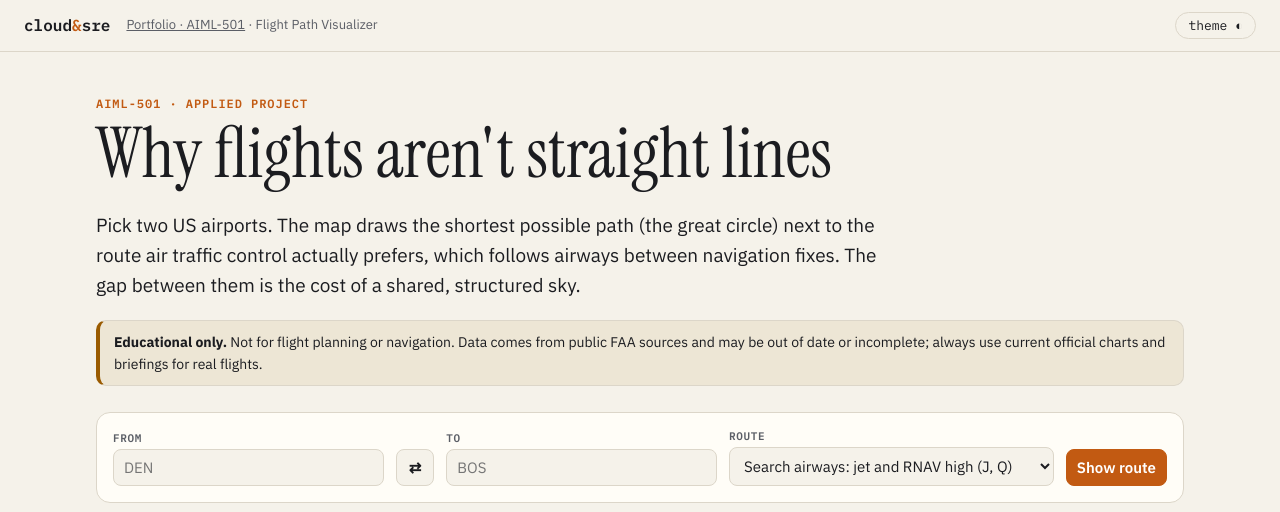
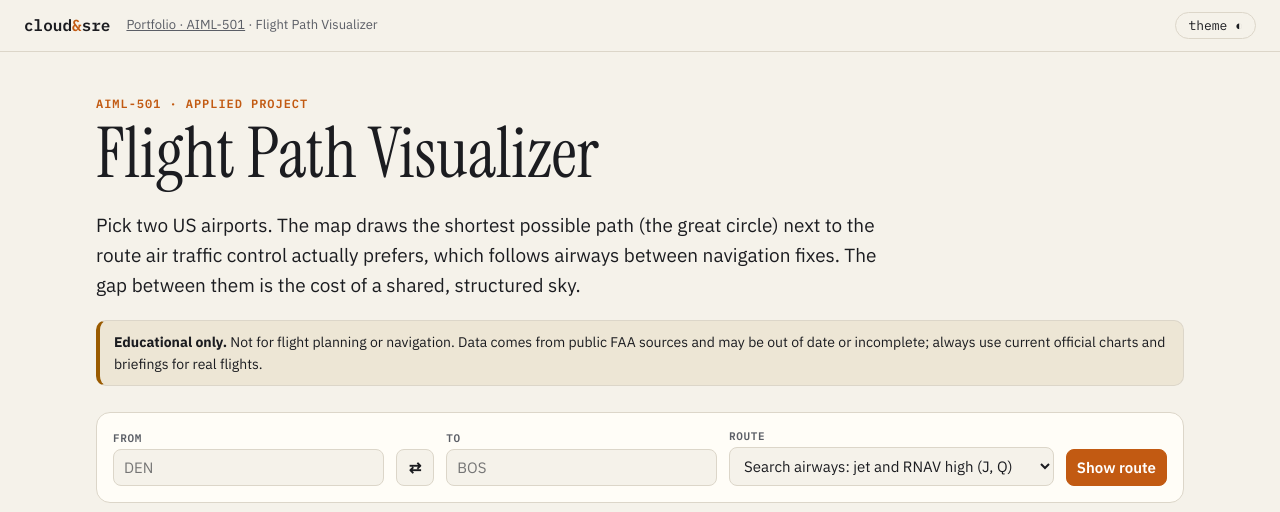
Before and after one commit to ajinb/flight-visualizer, a website with bundled scripts: page app/index.html in a window 1280 px wide. Shown: the top 512 px of the page. Built offline with nearby package versions, Linux system fonts and the light colour scheme.

Commit message:
Rename page heading to "Flight Path Visualizer"

```diff
--- a/app/index.html
+++ b/app/index.html
@@ -90,7 +90,7 @@ footer{text-align:center;color:var(--muted);font-size:12px;padding:30px 16px}
 </header>
 <main>
  <p class="eyebrow">AIML-501 · Applied project</p>
- <h1>Why flights aren't straight lines</h1>
+ <h1>Flight Path Visualizer</h1>
  <p class="lede">Pick two US airports. The map draws the shortest possible path (the great circle) next to the route air traffic control actually prefers, which follows airways between navigation fixes. The gap between them is the cost of a shared, structured sky.</p>
  <p class="banner"><b>Educational only.</b> Not for flight planning or navigation. Data comes from public FAA sources and may be out of date or incomplete; always use current official charts and briefings for real flights.</p>
 
```
